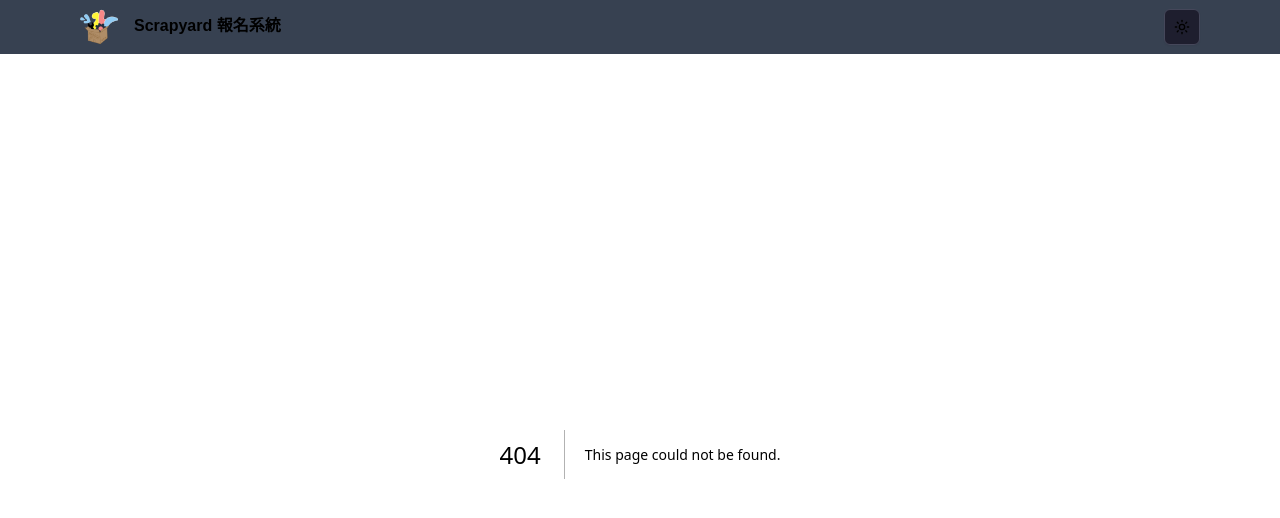
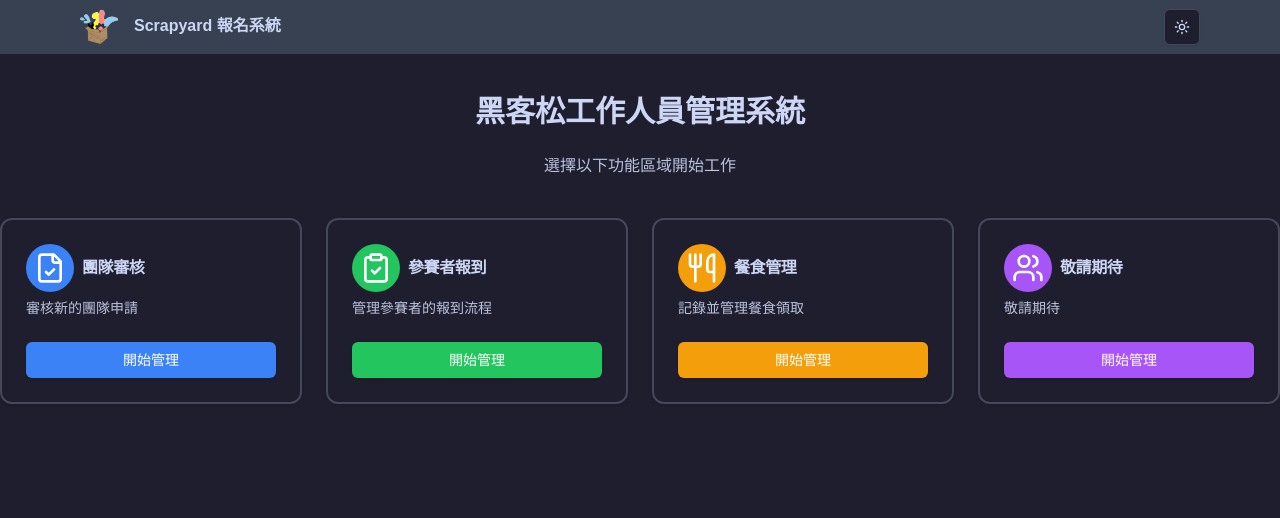
Before and after one commit to HackIt-Taiwan/scrapyard-event-system, a Next.js app: page /staff/home in a window 1280 px wide. Before the commit this address had no page. Shown: the top 518 px of the page. Built offline with nearby package versions, Linux system fonts and the light colour scheme; a web font is replaced by a local one.

Commit message:
feat: update homepage

```diff
--- a/src/app/staff/page.tsx
+++ b/src/app/staff/home/page.tsx
@@ -1,4 +1,4 @@
-import React from "react";
+"use client";
 import { useRouter } from "next/navigation";
 import {
   ClipboardCheck,
@@ -16,17 +16,8 @@ import {
   CardTitle,
 } from "@/components/ui/card";
 import { Button } from "@/components/ui/button";
-import AuthCheck from "@/components/AuthCheck";
 
 export default function StaffHomePage() {
-  return (
-    <AuthCheck requiredRoles={["staff"]} redirectTo="/staff/login">
-      <StaffHomeContent />
-    </AuthCheck>
-  );
-}
-
-function StaffHomeContent() {
   const router = useRouter();
 
   const navigationItems = [
@@ -34,7 +25,7 @@ function StaffHomeContent() {
       title: "團隊審核",
       description: "審核新的團隊申請",
       icon: <FileCheck className="h-8 w-8" />,
-      href: "/staff/review",
+      href: "/staff/dsahboard",
       color: "bg-blue-500 hover:bg-blue-600",
     },
     {
@@ -52,8 +43,8 @@ function StaffHomeContent() {
       color: "bg-amber-500 hover:bg-amber-600",
     },
     {
-      title: "團隊管理",
-      description: "查看所有團隊和相關數據",
+      title: "敬請期待",
+      description: "敬請期待",
       icon: <Users className="h-8 w-8" />,
       href: "/staff/dashboard",
       color: "bg-purple-500 hover:bg-purple-600",
--- a/src/middleware.ts
+++ b/src/middleware.ts
@@ -52,9 +52,10 @@ export default async function middleware(request: NextRequest) {
     if (
       isPublicRoute &&
       email.email &&
-      !request.nextUrl.pathname.startsWith("/staff/dashboard")
+      !request.nextUrl.pathname.startsWith("/staff/home") &&
+      !request.nextUrl.pathname.startsWith("/staff")
     ) {
-      return NextResponse.redirect(new URL("/staff/dashboard", request.url));
+      return NextResponse.redirect(new URL("/staff/home", request.url));
     }
   }
 
```
